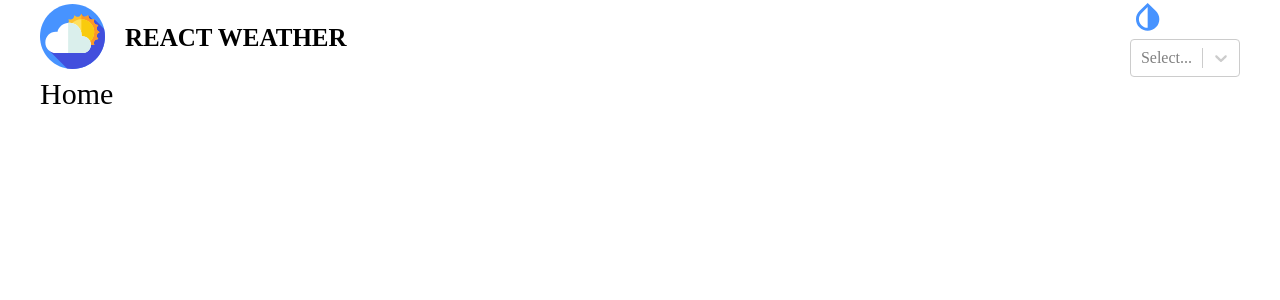
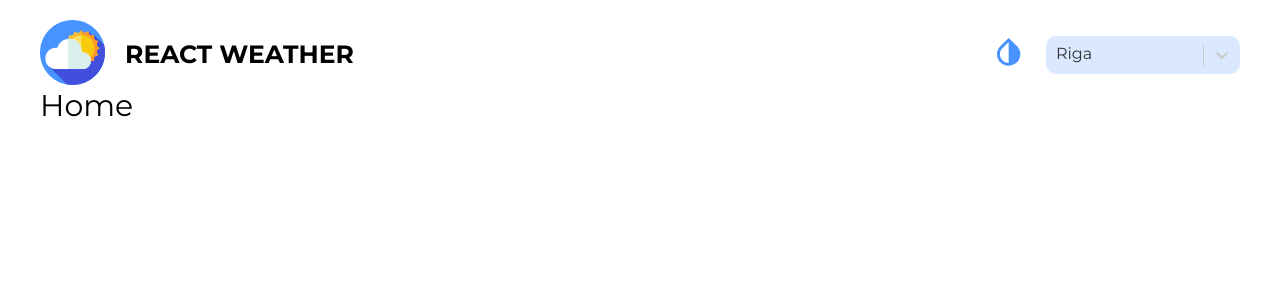
Before and after one commit to DmytroSvyrydenko-png/react-weather, a React (Create React App) app: page / in a window 1280 px wide. Shown: the top 300 px of the page. Built offline with nearby package versions, Linux system fonts and the light colour scheme.

Commit message:
header stilization

```diff
--- a/src/shared/Header/Header.module.scss
+++ b/src/shared/Header/Header.module.scss
@@ -9,9 +9,13 @@
     display: flex;
     align-items: center;
 }
+.change_theme,
+.logo {
+    margin-right: 20px;
+}
 
 .logo {
-    margin-right: 20px;
+
     svg {
         width: 65px;
         height: 65px;
--- a/src/shared/Header/Header.tsx
+++ b/src/shared/Header/Header.tsx
@@ -8,10 +8,22 @@
 
 export const Header = (props: Props) => {
   const options = [
-    { value: 'chocolate', label: 'Chocolate' },
-    { value: 'strawberry', label: 'Strawberry' },
-    { value: 'vanilla', label: 'Vanilla' }
+    { value: 'city-1', label: 'Riga' },
+    { value: 'city-2', label: 'Kiyv' },
+    { value: 'city-3', label: 'Harkiv' }
   ]
+
+  const colourStyles = {
+    control: (styles: any) => ({
+      ...styles,
+      backgroundColor: 'rgba(71, 147, 255, 0.2)',
+      width: '194px',
+      height: '37px',
+      border: 'none',
+      borderRadius: '10px',
+      zIndex: 100,
+    })
+  }
 
   return (
     <header className={s.header}>
@@ -24,8 +36,8 @@
       <div className={s.wrapper}>
         <div className={s.change_theme}>
           <GlobalSvgSelector id='change-theme' />
-          <Select options={options} />
         </div>
+        <Select defaultValue={options[0]} styles={colourStyles} options={options} />
       </div>
     </header>
   );
--- a/src/styles/index.scss
+++ b/src/styles/index.scss
@@ -1,6 +1,13 @@
 @import "~normalize.css";
+@import url('https://fonts.googleapis.com/css2?family=Montserrat:ital,wght@0,100..900;1,100..900&display=swap');
+
+body {
+    font-family: "Montserrat", sans-serif;
+}
+
 
 .container {
     max-width: 1200px;
     margin: 0 auto; //space on all four sides of the element
+    padding-top: 20px;
 }
```
